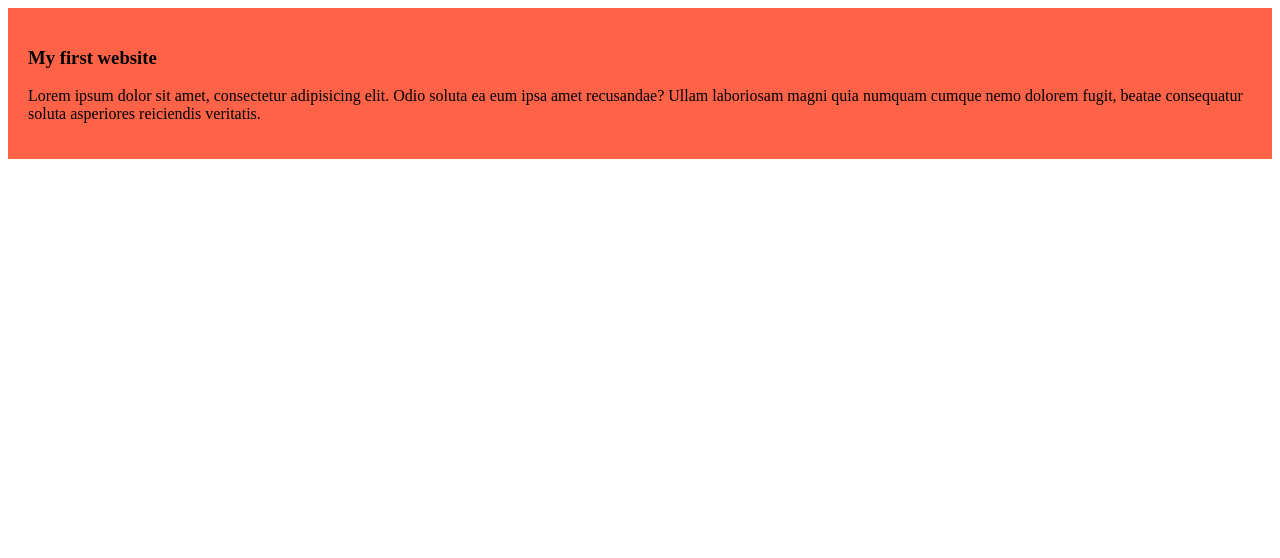
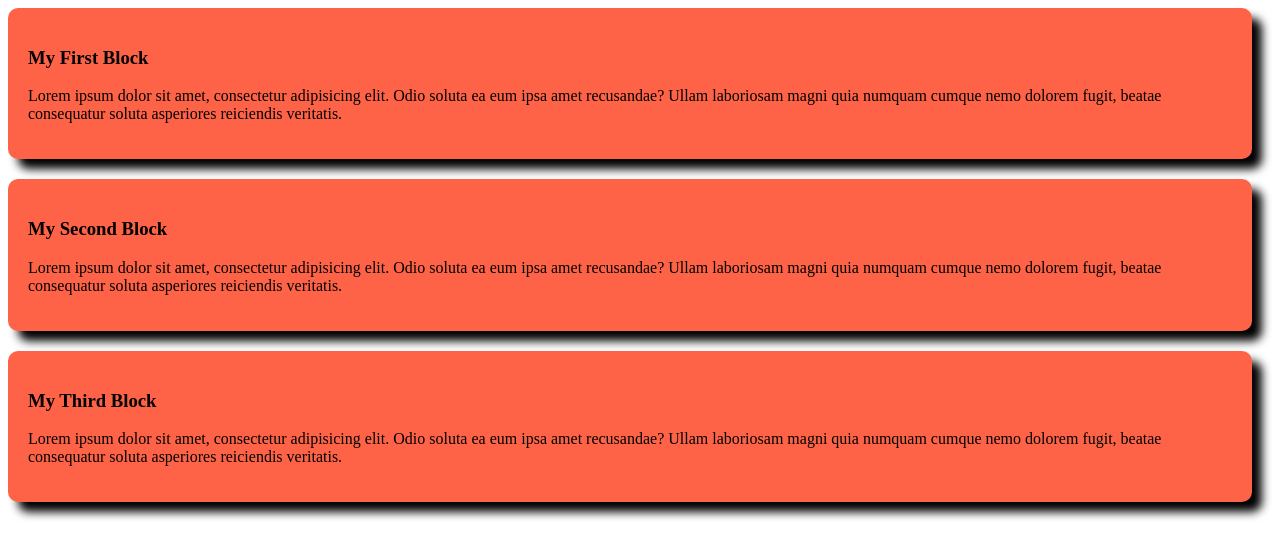
Before and after one commit to mostakimur/my-first-github-repo, a plain HTML site: page index.html in a window 1280 px wide. Drawn offline with Linux system fonts and the light colour scheme.

Commit message:
my third blog

```diff
--- a/index.html
+++ b/index.html
@@ -9,7 +9,15 @@
 </head>
 <body>
     <div>
-        <h3>My first website</h3>
+        <h3>My First Block</h3>
+        <p>Lorem ipsum dolor sit amet, consectetur adipisicing elit. Odio soluta ea eum ipsa amet recusandae? Ullam laboriosam magni quia numquam cumque nemo dolorem fugit, beatae consequatur soluta asperiores reiciendis veritatis.</p>
+    </div>
+    <div>
+        <h3>My Second Block</h3>
+        <p>Lorem ipsum dolor sit amet, consectetur adipisicing elit. Odio soluta ea eum ipsa amet recusandae? Ullam laboriosam magni quia numquam cumque nemo dolorem fugit, beatae consequatur soluta asperiores reiciendis veritatis.</p>
+    </div>
+    <div>
+        <h3>My Third Block</h3>
         <p>Lorem ipsum dolor sit amet, consectetur adipisicing elit. Odio soluta ea eum ipsa amet recusandae? Ullam laboriosam magni quia numquam cumque nemo dolorem fugit, beatae consequatur soluta asperiores reiciendis veritatis.</p>
     </div>
 </body>
--- a/styles/blog.css
+++ b/styles/blog.css
@@ -1,4 +1,8 @@
 div{
     background-color: tomato;
     padding: 20px;
+    margin-right: 20px;
+    margin-bottom: 20px;
+    border-radius: 10px;
+    box-shadow: 10px 10px 10px;
 }
```
